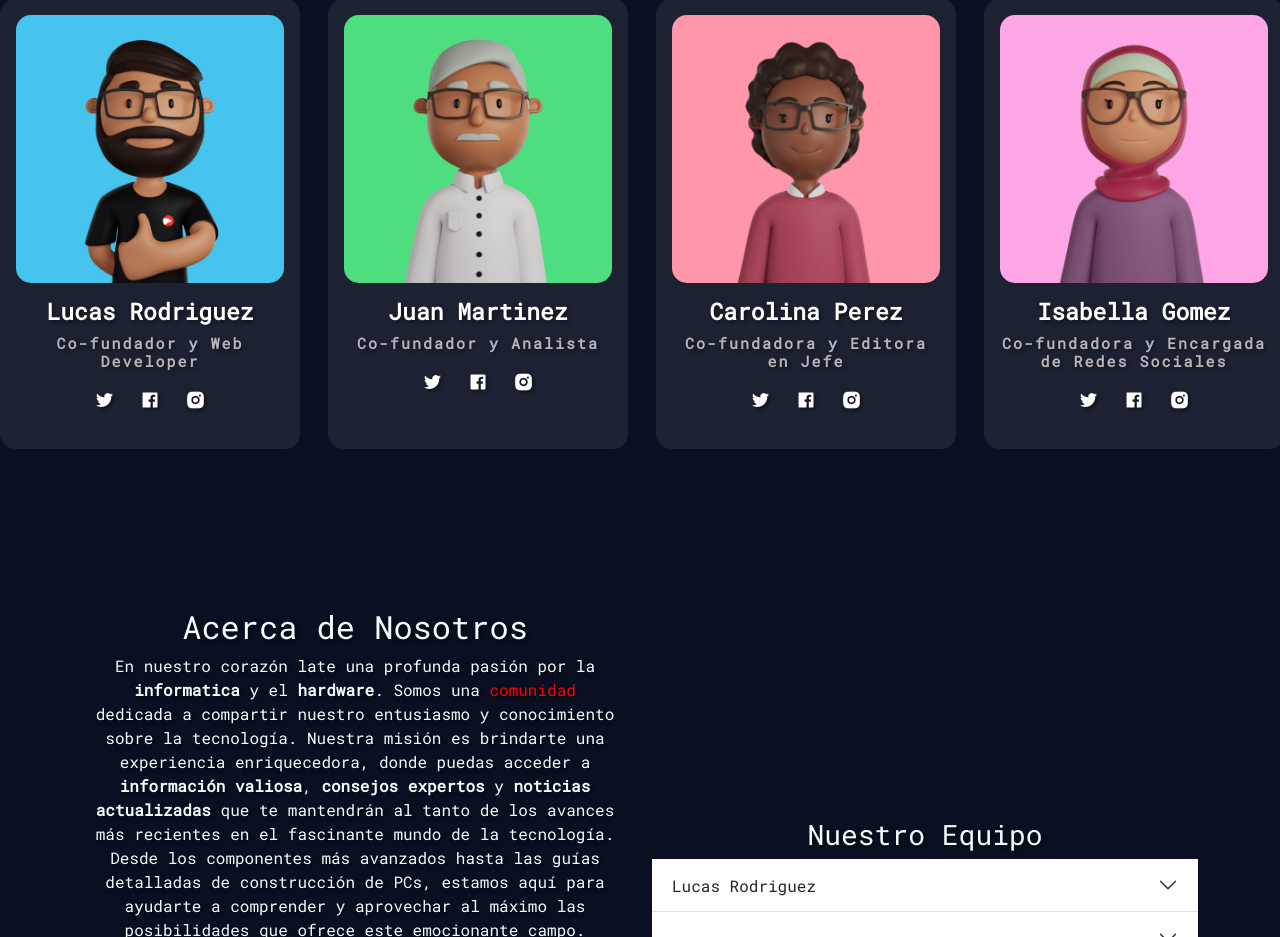
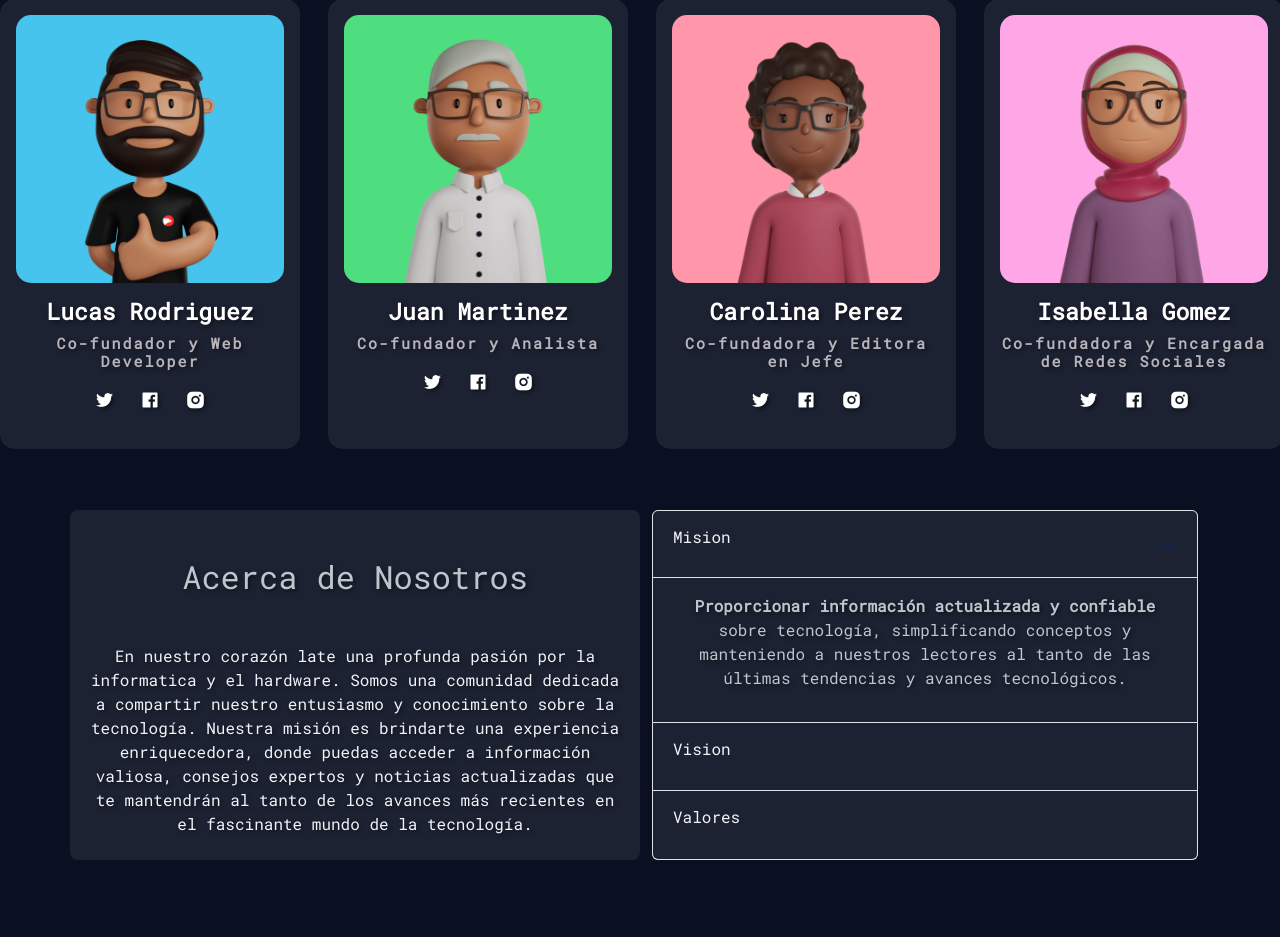
Before and after one commit to DevsJane/InfowareWeb, a PHP site: page /indexNosotros.html in a window 1280 px wide. Shown: the part 850-1787 px from the top of the page. Run offline with PHP 8.4, Linux system fonts and the light colour scheme; some libraries are stand-ins or nearby versions.

Commit message:
Implementacion Nueva Seccion Acerca de Nosotros y Seccion Preguntas Frecuentes

```diff
--- a/indexNosotros.html
+++ b/indexNosotros.html
@@ -197,80 +197,73 @@
         </section>
 
         <a name="about-us"></a>
+
         <section>
             <div class="container text-center">
                 <div class="row">
-                  <div class="col">
-                    <div class="container mx-auto my-5">
-                        <h2 class="align-items-center">Acerca de Nosotros</h2>
-                        <p>En nuestro corazón late una profunda pasión por la <b>informatica</b> y el <b>hardware</b>. Somos una <span class="highlight-p">comunidad</span> dedicada a compartir nuestro entusiasmo y conocimiento sobre la tecnología. Nuestra misión es brindarte una experiencia enriquecedora, donde puedas acceder a <b>información valiosa</b>, <b>consejos expertos</b> y <b>noticias actualizadas</b> que te mantendrán al tanto de los avances más recientes en el fascinante mundo de la tecnología.
-
-                            Desde los componentes más avanzados hasta las guías detalladas de construcción de PCs, estamos aquí para ayudarte a comprender y aprovechar al máximo las posibilidades que ofrece este emocionante campo. <span class="highlight-p">Nuestro compromiso</span> es empoderarte, para que te sientas confiado y capacitado en tus elecciones tecnológicas.
-
-                            Te invitamos a unirte a nuestra comunidad, donde no solo estarás informado, sino que también tendrás la oportunidad de conectarte con personas que <span class="highlight-p">comparten tu misma pasión</span>. Juntos, exploraremos las últimas tendencias, desafíos y descubrimientos en el mundo de la informática y el hardware. Descubre con nosotros un viaje emocionante en el que la tecnología se convierte en un aliado fundamental para tu vida y tu creatividad. <b>¡Bienvenido a nuestro apasionante</b> <span class="highlight-p">universo tecnológico!</span>
+                  <div class="col mr-3 secondary-bg-color rounded-3">
+                    <div class="mx-auto mb-5 mt-5">
+                        <h2 class="align-items-center p-color">Acerca de Nosotros</h2>
+                    </div>
+                    <div class="mx-auto mt-3">
+                        <p class="h-color">
+                            En nuestro corazón late una profunda pasión por la informatica y el hardware. Somos una comunidad dedicada a compartir nuestro entusiasmo y conocimiento sobre la tecnología. Nuestra misión es brindarte una experiencia enriquecedora, donde puedas acceder a información valiosa, consejos expertos y noticias actualizadas que te mantendrán al tanto de los avances más recientes en el fascinante mundo de la tecnología.
                         </p>
                     </div>
                   </div>
-                  <div class="col my-auto">
-                    <div class="container">
-                        <h3>Nuestro Equipo</h3>
-                    </div>
-                    <div class="accordion accordion-flush" id="accordionFlushExample">
+                  <div class="col ml-3">
+                    <div class="accordion" id="accordionExample">
                         <div class="accordion-item">
                           <h2 class="accordion-header">
-                            <button class="accordion-button collapsed" type="button" data-bs-toggle="collapse" data-bs-target="#flush-collapseOne" aria-expanded="false" aria-controls="flush-collapseOne">
-                                Lucas Rodriguez
+                            <button class="accordion-button" type="button" data-bs-toggle="collapse" data-bs-target="#collapseOne" aria-expanded="true" aria-controls="collapseOne">
+                              <p class="h-color">Mision</p>
                             </button>
                           </h2>
-                          <div id="flush-collapseOne" class="accordion-collapse collapse" data-bs-parent="#accordionFlushExample">
-                            <div class="accordion-body"> Es el Co-Fundador y Director Ejecutivo de nuestra página web. Lucas lidera nuestro equipo con una visión estratégica y la habilidad de convertir ideas en realidad.</div>
+                          <div id="collapseOne" class="accordion-collapse collapse show" data-bs-parent="#accordionExample">
+                            <div class="accordion-body">
+                                <p class="p-color"><strong>Proporcionar información actualizada y confiable</strong> sobre tecnología, simplificando conceptos y manteniendo a nuestros lectores al tanto de las últimas tendencias y avances tecnológicos.</p>
+                            </div>
                           </div>
                         </div>
                         <div class="accordion-item">
                           <h2 class="accordion-header">
-                            <button class="accordion-button collapsed" type="button" data-bs-toggle="collapse" data-bs-target="#flush-collapseTwo" aria-expanded="false" aria-controls="flush-collapseTwo">
-
+                            <button class="accordion-button collapsed" type="button" data-bs-toggle="collapse" data-bs-target="#collapseTwo" aria-expanded="false" aria-controls="collapseTwo">
+                                <p class="h-color">Vision</p>
                             </button>
                           </h2>
-                          <div id="flush-collapseTwo" class="accordion-collapse collapse" data-bs-parent="#accordionFlushExample">
-                            <div class="accordion-body">Placeholder content for this accordion, which is intended to demonstrate the <code>.accordion-flush</code> class. This is the second item's accordion body. Let's imagine this being filled with some actual content.</div>
+                          <div id="collapseTwo" class="accordion-collapse collapse" data-bs-parent="#accordionExample">
+                            <div class="accordion-body">
+                                <p class="p-color"><strong>Convertirnos en la principal fuente de conocimiento tecnológico</strong> , inspirando la innovación y la exploración en un mundo digital en constante evolución.</p>
+                            </div>
                           </div>
                         </div>
                         <div class="accordion-item">
                           <h2 class="accordion-header">
-                            <button class="accordion-button collapsed" type="button" data-bs-toggle="collapse" data-bs-target="#flush-collapseThree" aria-expanded="false" aria-controls="flush-collapseThree">
-                              Accordion Item #3
+                            <button class="accordion-button collapsed" type="button" data-bs-toggle="collapse" data-bs-target="#collapseThree" aria-expanded="false" aria-controls="collapseThree">
+                                <p class="h-color">Valores</p>
                             </button>
                           </h2>
-                          <div id="flush-collapseThree" class="accordion-collapse collapse" data-bs-parent="#accordionFlushExample">
-                            <div class="accordion-body">Placeholder content for this accordion, which is intended to demonstrate the <code>.accordion-flush</code> class. This is the third item's accordion body. Nothing more exciting happening here in terms of content, but just filling up the space to make it look, at least at first glance, a bit more representative of how this would look in a real-world application.</div>
+                          <div id="collapseThree" class="accordion-collapse collapse" data-bs-parent="#accordionExample">
+                            <div class="accordion-body">
+                                <p class="p-color"><strong>Guiados por la excelencia, la imparcialidad y la pasión por la tecnología</strong> , estamos comprometidos a crear una comunidad en la que la información sea accesible para todos, ayudando a las personas a navegar con éxito en el mundo tecnológico y fomentando la creatividad en la era digital.</p>
+                            </div>
                           </div>
                         </div>
-                        <div class="accordion-item">
-                            <h2 class="accordion-header">
-                              <button class="accordion-button collapsed" type="button" data-bs-toggle="collapse" data-bs-target="#flush-collapseOne" aria-expanded="false" aria-controls="flush-collapseOne">
-                                Accordion Item #1
-                              </button>
-                            </h2>
-                            <div id="flush-collapseOne" class="accordion-collapse collapse" data-bs-parent="#accordionFlushExample">
-                              <div class="accordion-body">Placeholder content for this accordion, which is intended to demonstrate the <code>.accordion-flush</code> class. This is the first item's accordion body.</div>
-                            </div>
-                        </div>
-                    </div>
+                      </div>
                   </div>
                 </div>
             </div>
         </section>
 
-        <section>
-            <div class="container">
+        <section class="section-margin">
+            <div class="container-testimonios mb-5">
                 <div class="carousel slide" data-bs-ride="carousel" id="carouselExampleSlidesOnly">
 
                     <div class="carousel-inner">
                         <div class="carousel-item active">
                             <div class="row">
                                 <div class="col-lg-4">
-                                    <div class="card">
+                                    <div class="t-card">
                                         <div class="box front">
                                             <img alt="" src="01.png">
                                             <h2>Jesicca Doe</h2>
@@ -291,7 +284,7 @@
                                     </div>
                                 </div>
                                 <div class="col-lg-4">
-                                    <div class="card">
+                                    <div class="t-card">
                                         <div class="box front">
                                             <img alt="" src="02.png">
                                             <h2>Claire Chedd</h2>
@@ -312,7 +305,7 @@
                                     </div>
                                 </div>
                                 <div class="col-lg-4">
-                                    <div class="card">
+                                    <div class="t-card">
                                         <div class="box front">
                                             <img alt="" src="03.png">
                                             <h2>Maria Lopez</h2>
@@ -337,7 +330,7 @@
                         <div class="carousel-item">
                             <div class="row">
                                 <div class="col-lg-4">
-                                    <div class="card">
+                                    <div class="t-card">
                                         <div class="box front">
                                             <img alt="" src="03.png">
                                             <h2>Jesicca Doe</h2>
@@ -358,7 +351,7 @@
                                     </div>
                                 </div>
                                 <div class="col-lg-4">
-                                    <div class="card">
+                                    <div class="t-card">
                                         <div class="box front">
                                             <img alt="" src="02.png">
                                             <h2>Claire Chedd</h2>
@@ -379,7 +372,7 @@
                                     </div>
                                 </div>
                                 <div class="col-md-4">
-                                    <div class="card">
+                                    <div class="t-card">
                                         <div class="box front">
                                             <img alt="" src="01.png">
                                             <h2>Mary Joe</h2>
@@ -404,7 +397,7 @@
                         <div class="carousel-item">
                             <div class="row">
                                 <div class="col-lg-4">
-                                    <div class="card">
+                                    <div class="t-card">
                                         <div class="box front">
                                             <img alt="" src="02.png">
                                             <h2>Jesicca Doe</h2>
@@ -425,7 +418,7 @@
                                     </div>
                                 </div>
                                 <div class="col-lg-4">
-                                    <div class="card">
+                                    <div class="t-card">
                                         <div class="box front">
                                             <img alt="" src="01.png">
                                             <h2>Claire Chedd</h2>
@@ -446,7 +439,7 @@
                                     </div>
                                 </div>
                                 <div class="col-lg-4">
-                                    <div class="card">
+                                    <div class="t-card">
                                         <div class="box front">
                                             <img alt="" src="03.png">
                                             <h2>Mary Joe</h2>
@@ -480,6 +473,60 @@
             <script>
             </script>
         </section>
+
+        <!--Section: FAQ-->
+        <section class="mx-5 my-5">
+            <h3 class="text-center mb-4 pb-2 text-primary fw-bold">FAQ</h3>
+            <p class="text-center mb-5">
+            Las preguntas mas frecuentes hechas por los usuarios
+            </p>
+
+            <div class="row">
+            <div class="col-md-6 col-lg-4 mb-4">
+                <h6 class="mb-3 text-primary"><i class="far fa-paper-plane text-primary pe-2"></i> Ofrecen eventos o Webinarios sobre tecnologia?</h6>
+                <p>
+                <strong><u>Sí</u></strong> , organizamos eventos y webinarios relacionados con tecnología en los que expertos comparten sus conocimientos sobre temas actuales y tendencias tecnológicas. Puedes consultar nuestro calendario de eventos para obtener más información.
+                </p>
+            </div>
+
+            <div class="col-md-6 col-lg-4 mb-4">
+                <h6 class="mb-3 text-primary"><i class="fas fa-pen-alt text-primary pe-2"></i> ¿Ofrecen tutoriales o guías para resolver problemas comunes de tecnología?</h6>
+                <p>
+                <strong><u>Claro</u></strong> , proporcionamos una sección de tutoriales y guías donde puedes encontrar soluciones a problemas comunes de tecnología, consejos de resolución de problemas y trucos útiles para dispositivos y software populares.
+                </p>
+            </div>
+
+            <div class="col-md-6 col-lg-4 mb-4">
+                <h6 class="mb-3 text-primary"><i class="fas fa-user text-primary pe-2"></i> ¿Tienen una aplicación móvil para acceder a su contenido?
+                </h6>
+                <p>
+                    Sí, ofrecemos una aplicación móvil que te permite acceder a nuestro contenido de manera conveniente desde tu dispositivo móvil. Puedes descargar la aplicación desde la tienda de aplicaciones de tu dispositivo.
+                </p>
+            </div>
+
+            <div class="col-md-6 col-lg-4 mb-4">
+                <h6 class="mb-3 text-primary"><i class="fas fa-rocket text-primary pe-2"></i> ¿Cómo puedo contribuir con contenido o colaborar con su sitio web?
+                </h6>
+                <p>
+                    Apreciamos las contribuciones de escritores y colaboradores. Si estás interesado en compartir tus conocimientos y perspectivas sobre tecnología, ponte en contacto con nuestro equipo editorial para obtener más detalles sobre cómo puedes contribuir.
+                </p>
+            </div>
+
+            <div class="col-md-6 col-lg-4 mb-4">
+                <h6 class="mb-3 text-primary"><i class="fas fa-home text-primary pe-2"></i> ¿Qué áreas de tecnología cubre su sitio web?
+                </h6>
+                <p><strong><u>Nuestro sitio web cubre una amplia gama de áreas tecnológicas</u>.</strong>  , incluyendo pero no limitándose a la informática, electrónica de consumo, inteligencia artificial, internet de las cosas (IoT), ciberseguridad, dispositivos móviles, software, hardware, y mucho más.</p>
+            </div>
+
+            <div class="col-md-6 col-lg-4 mb-4">
+                <h6 class="mb-3 text-primary"><i class="fas fa-book-open text-primary pe-2"></i> ¿Ofrecen tutoriales en video?</h6>
+                <p>
+                    Sí, proporcionamos tutoriales en video sobre una variedad de temas tecnológicos. Puedes encontrar estos videos en nuestra sección de tutoriales o en nuestro canal de YouTube.
+                </p>
+            </div>
+            </div>
+        </section>
+        <!--Section: FAQ-->
 
         <!--
         <section>
--- a/styles.css
+++ b/styles.css
@@ -592,10 +603,10 @@ body {
 
 /*Testimonios*/
 
-.container {
+.container-testimonios {
 	margin-top: 50px;
 }
-.card {
+.t-card {
     width: 100%;
     height: 300px;
     transform-style: preserve-3d;
@@ -765,3 +776,26 @@ body {
 }
 
 }
+
+/*Seccion Acerca de Nosotros*/
+
+.container-aboutus{
+  height: 400px;
+}
+
+/*Acordeon de FaQ*/
+
+/* Cambia el color de fondo del encabezado del acordeón cuando está colapsado */
+.accordion-button.collapsed {
+  background-color: #1D2233;
+}
+
+/* Cambia el color de fondo del encabezado del acordeón cuando está expandido */
+.accordion-button:not(.collapsed) {
+  background-color: #1D2233;
+}
+
+/* Cambia el color de fondo del cuerpo del acordeón */
+.accordion-body {
+  background-color: #1D2233;
+}
```
Also changed, not shown: other parts of styles.css (+20 -9 lines), indexInicio.html (+10 -4 lines).
